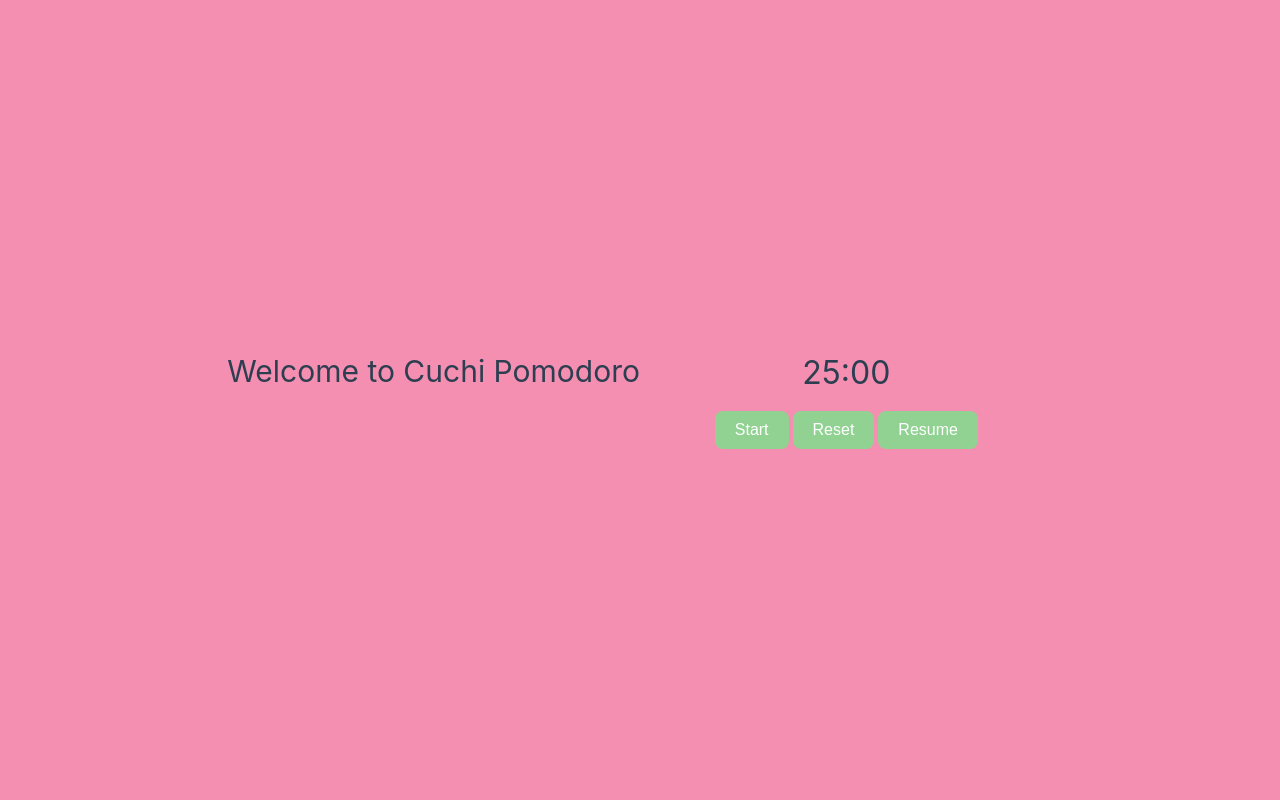
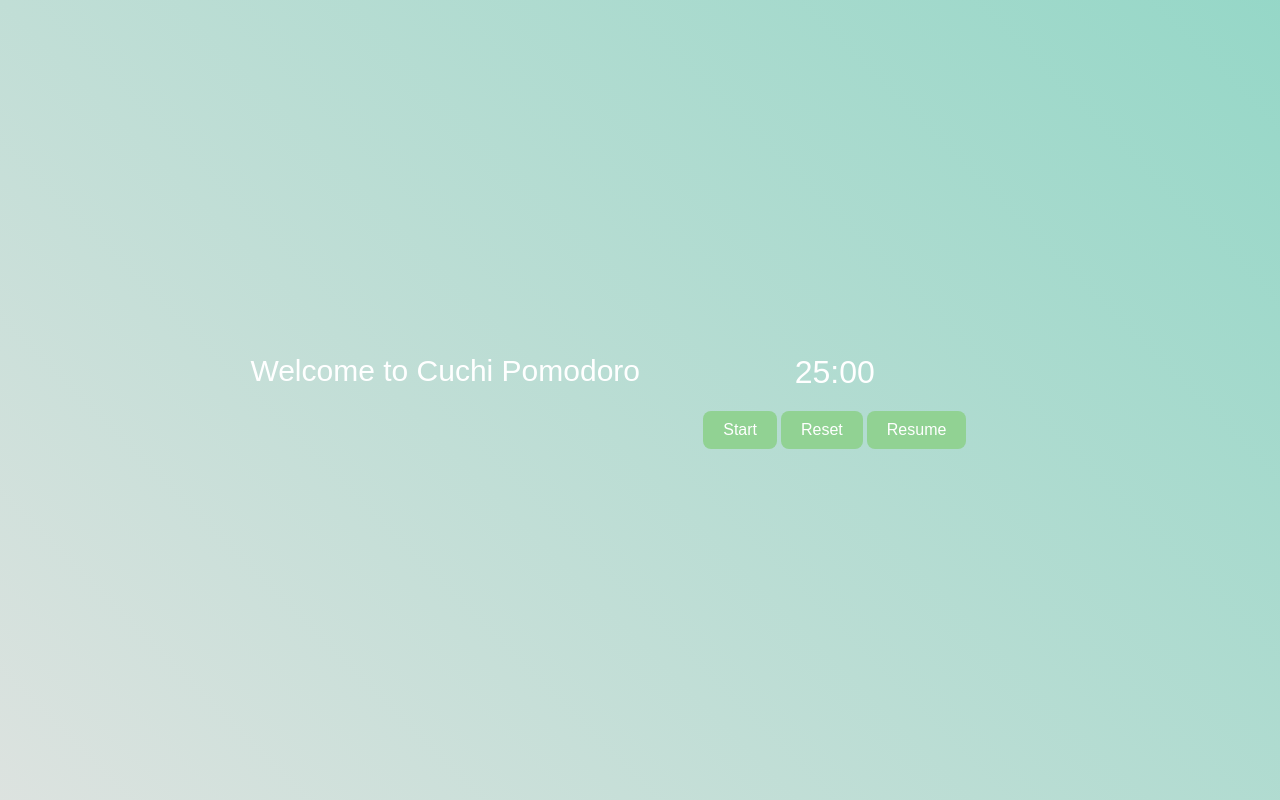
Before and after one commit to corydalis10/pomodoro-timer, a Vue app: page / in a window 1280 px wide. Built offline with nearby package versions, Linux system fonts and the light colour scheme.

Commit message:
background colur changed

```diff
--- a/src/assets/base.css
+++ b/src/assets/base.css
@@ -97,3 +97,35 @@ body {
   -webkit-font-smoothing: antialiased;
   -moz-osx-font-smoothing: grayscale;
 }
+
+body {
+  margin: 0;
+  padding: 0;
+  overflow: hidden;
+  height: 100vh;
+  display: flex;
+  justify-content: center;
+  align-items: center;
+  background: linear-gradient(45deg, #f3ec78, #af4261, #f3e6e7, #36c8a7);
+  background-size: 800% 800%;
+  animation: gradientAnimation 10s ease infinite;
+  font-family: Arial, sans-serif;
+  color: #fff;
+}
+@keyframes gradientAnimation {
+  0% {
+      background-position: 0% 50%;
+  }
+  25% {
+      background-position: 50% 50%;
+  }
+  50% {
+      background-position: 100% 50%;
+  }
+  75% {
+      background-position: 50% 50%;
+  }
+  100% {
+      background-position: 0% 50%;
+  }
+}
```
